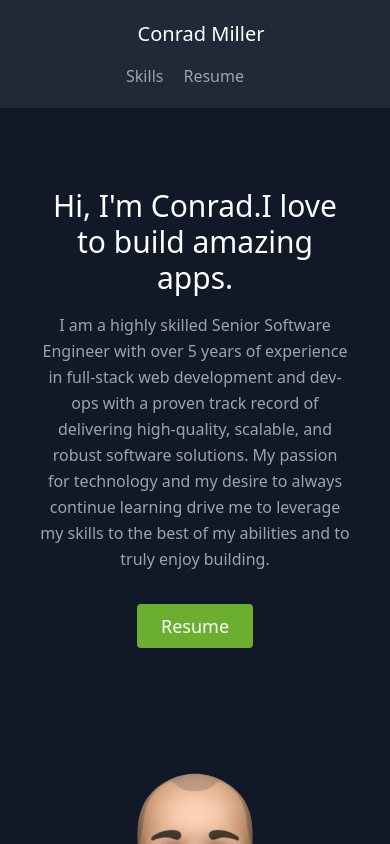
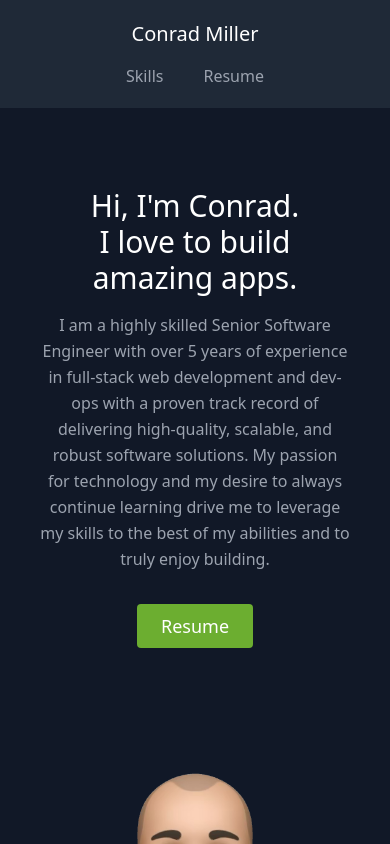
Before and after one commit to conradrmiller/conradrmiller.github.io, a React (Vite) app: page / in a window 390 px wide. Shown: the top 844 px of the page. Built offline with nearby package versions, Linux system fonts and the light colour scheme.

Commit message:
updated spacing on nav bar

```diff
--- a/package.json
+++ b/package.json
@@ -10,7 +10,7 @@
         "lint": "eslint . --ext ts,tsx --report-unused-disable-directives --max-warnings 0",
         "preview": "vite preview",
         "predeploy": "npm run build",
-        "deploy": "gh-pages -d build"
+        "deploy": "gh-pages -d dist"
     },
     "dependencies": {
         "@fortawesome/free-brands-svg-icons": "^6.5.2",
--- a/src/components/About.tsx
+++ b/src/components/About.tsx
@@ -7,8 +7,7 @@ const About = () => {
                 <div className="lg:flex-grow md:w-1/2 lg:pr-24 md:pr-16 flex flex-col md:items-start md:text-left mb-16 md:mb-0 items-center text-center">
                     <h1 className="title-font sm:text-4xl text-3xl mb-4 font-medium text-white">
                         Hi, I'm Conrad.
-                        <br className="hidden lg:inline-block" />I love to build
-                        amazing apps.
+                        <br />I love to build amazing apps.
                     </h1>
                     <p className="mb-8 leading-relaxed">{content.intro}</p>
                     <div className="flex justify-center">
--- a/src/components/Navbar.tsx
+++ b/src/components/Navbar.tsx
@@ -3,17 +3,20 @@ const Navbar = () => {
         <header className="bg-gray-800 md:sticky top-0 z-10">
             <div className="container mx-auto flex flex-wrap p-5 flex-col md:flex-row items-center">
                 <a className="title-font font-medium text-white mb-4 md:mb-0">
-                    <a href="#about" className="ml-3 text-xl">
+                    <a href="#about" className=" md:ml-3 text-xl">
                         Conrad Miller
                     </a>
                 </a>
                 <nav className="md:mr-auto md:ml-4 md:py-1 md:pl-4 md:border-l md:border-gray-700	flex flex-wrap items-center text-base justify-center">
-                    <a href="#skills" className="mr-5 hover:text-white">
+                    <a
+                        href="#skills"
+                        className="mx-5 md:mr-5 md:ml-0 hover:text-white"
+                    >
                         Skills
                     </a>
                     <a
                         href="https://www.conradrmiller.com/hosted-assets/Conrad-Miller-Resume.pdf"
-                        className="mr-5 hover:text-white"
+                        className="mx-5 md:mr-5 md:ml-0 hover:text-white"
                     >
                         Resume
                     </a>
```
